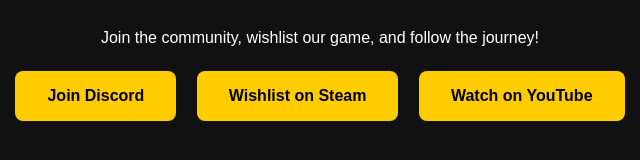
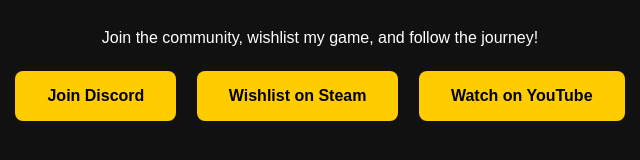
Before and after one commit to SwabbieGames/swabbiegames.github.io, a plain HTML site: page index.html in a window 1280 px wide. Shown: the part 540-700 px from the top of the page, 320-960 px from the left. Drawn offline with Linux system fonts and the light colour scheme.

Commit message:
Update index.html
Small text update

```diff
--- a/index.html
+++ b/index.html
@@ -46,7 +46,7 @@
 <body>
   <img src="logo.png" alt="SwabbieGames Logo" class="logo" />
   <h1>SwabbieGames</h1>
-  <p>Join the community, wishlist our game, and follow the journey!</p>
+  <p>Join the community, wishlist my game, and follow the journey!</p>
   <div class="buttons">
     <a href="https://discord.gg/sUgdR6qFJS" target="_blank">Join Discord</a>
     <a href="https://store.steampowered.com/app/3564700" target="_blank">Wishlist on Steam</a>
```
